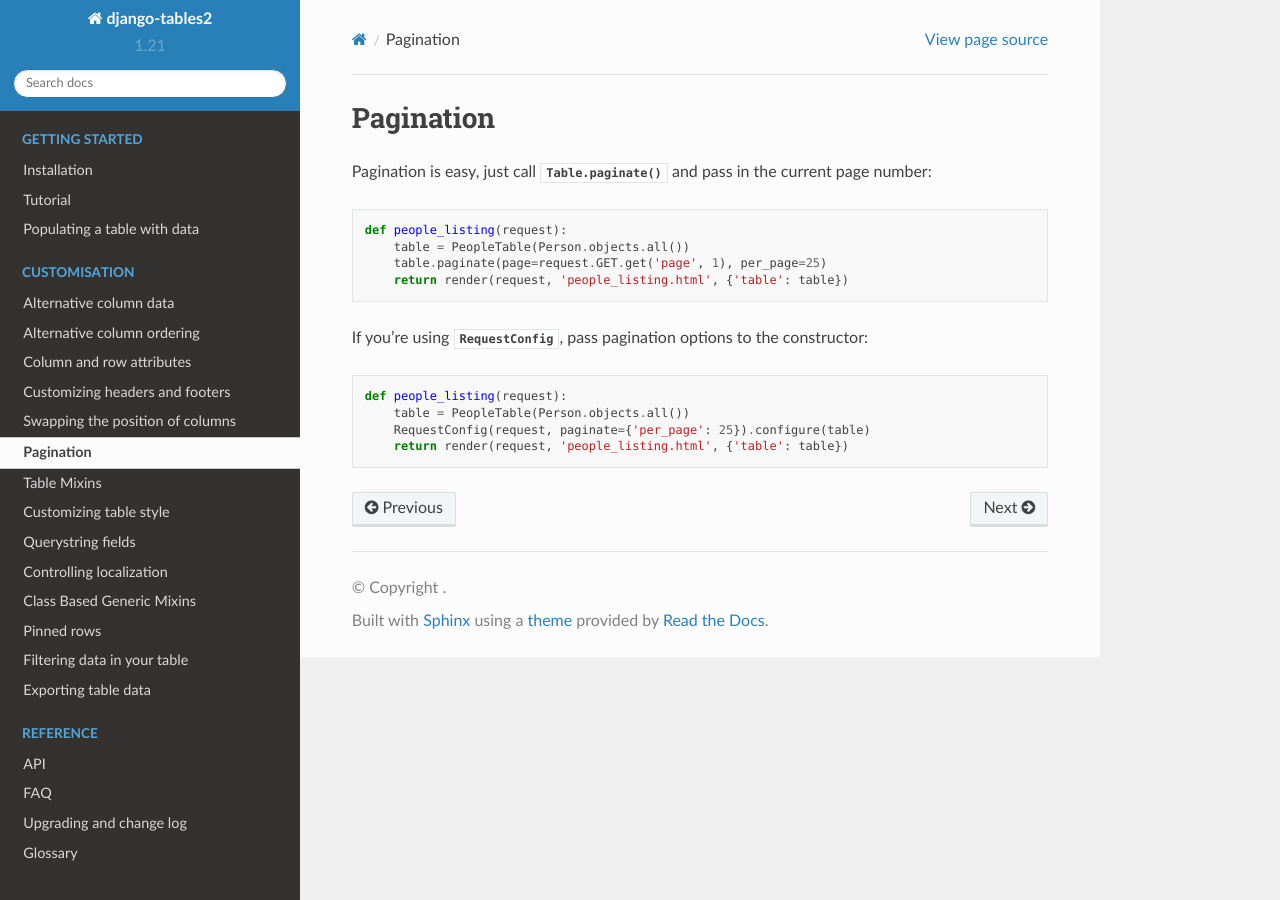
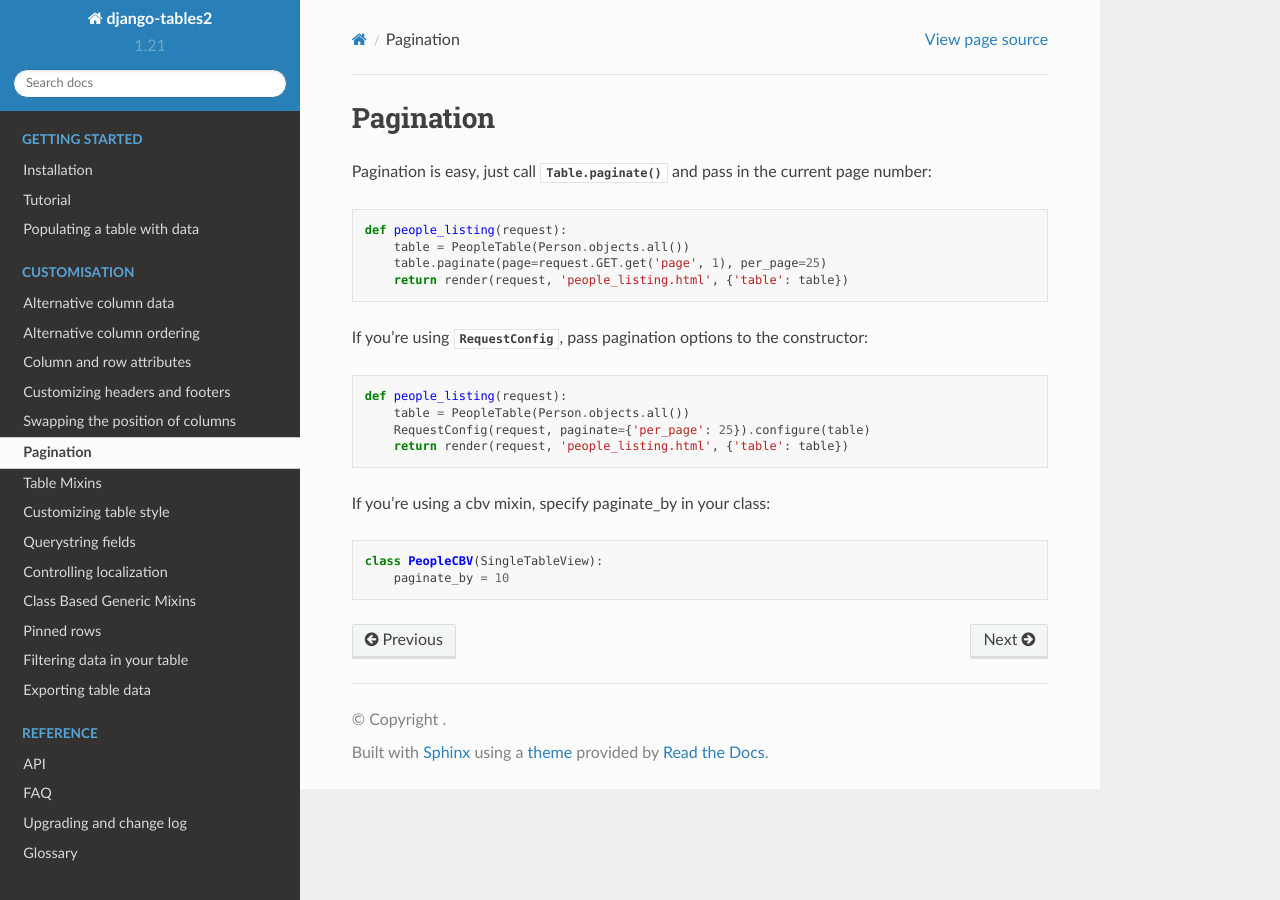
Before and after one commit to jieter/django-tables2, a Sphinx documentation site: the page built from docs/pages/pagination.rst, in a window 1280 px wide. Built offline with Sphinx 7.4.7 and the Read the Docs theme 2.0.0, drawn with Linux system fonts in a browser that asks for light colours.

Commit message:
Update pagination.rst
might save someone a minute or two hunting through the code

```diff
--- a/docs/pages/pagination.rst
+++ b/docs/pages/pagination.rst
@@ -17,3 +17,8 @@ If you're using `.RequestConfig`, pass pagination options to the constructor::
         table = PeopleTable(Person.objects.all())
         RequestConfig(request, paginate={'per_page': 25}).configure(table)
         return render(request, 'people_listing.html', {'table': table})
+
+If you're using a cbv mixin, specify paginate_by in your class::
+
+    class PeopleCBV(SingleTableView):
+        paginate_by = 10
```
